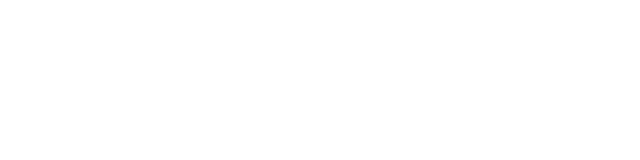
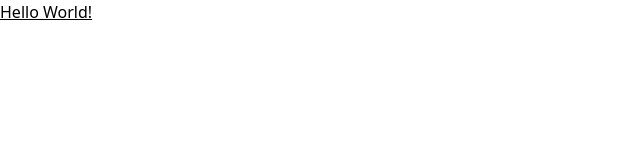
Before and after one commit to andreerosaa/gp-booking-client, an Angular app: page / in a window 1280 px wide. Shown: the top 160 px of the page, without its empty margins (0-640 px from the left). Built offline with nearby package versions, Linux system fonts and the light colour scheme.

Commit message:
hello world

```diff
--- a/src/app/app.component.html
+++ b/src/app/app.component.html
@@ -1 +1,3 @@
 <router-outlet />
+
+<div class="underline">Hello World!</div>
```
